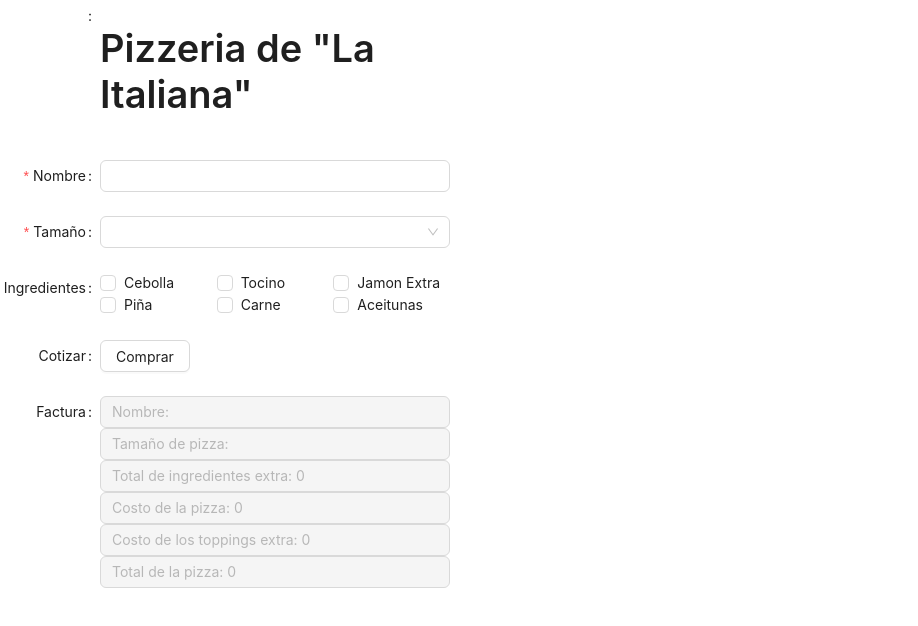
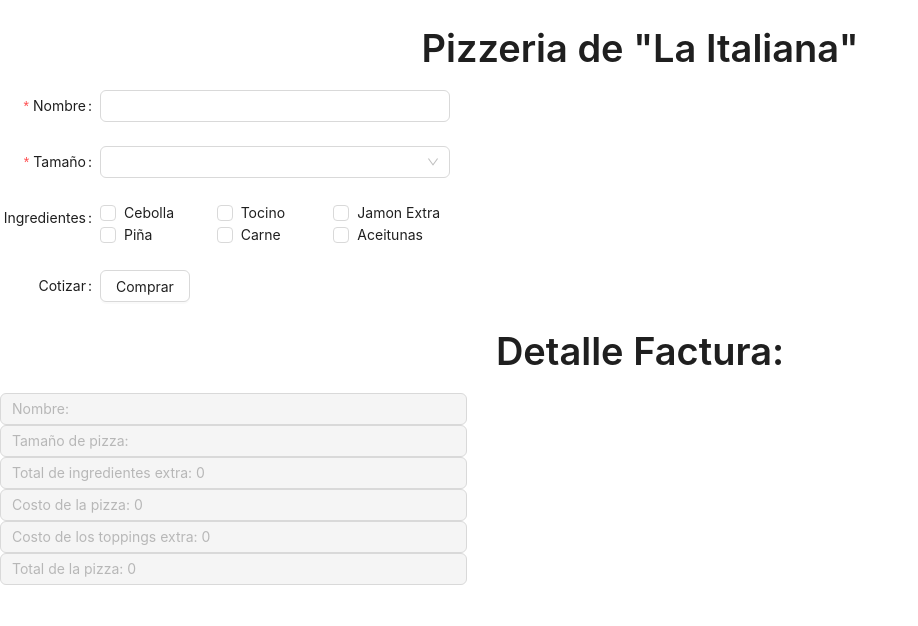
Before and after one commit to WilfredoAcosta/desafiodps2, a React (Create React App) app: page / in a window 1280 px wide. Shown: the top 626 px of the page, without its empty margins (0-918 px from the left). Built offline with nearby package versions, Linux system fonts and the light colour scheme.

Commit message:
Agregado calculo inicial de la factura

```diff
--- a/src/App.js
+++ b/src/App.js
@@ -21,6 +21,7 @@ const FormDisabledDemo = () => {
   const [costoPizza, setCostoPizza] = useState(0);
   const [totalPagar, setTotalPagar] = useState(0);
   const [costoExtras, setCostoExtras] = useState(0);
+  const [form] = Form.useForm();
 
   const CalcularTotalPagar = () => {
 
@@ -36,8 +37,12 @@ const FormDisabledDemo = () => {
 
   return (
     <>
-
+      <center>
+        <Title>Pizzeria de "La Italiana"</Title>
+      </center>
       <Form
+        form={form}
+        name="control-ref"
         labelCol={{
           span: 4,
         }}
@@ -50,17 +55,22 @@ const FormDisabledDemo = () => {
           maxWidth: 600,
         }}
       >
-        <Form.Item label=" ">
-          <Title>Pizzeria de "La Italiana"</Title>
-        </Form.Item>
 
-        <Form.Item label="Nombre" onChange={(e) => {
+        <Form.Item label="Nombre" name="Nombre" onChange={(e) => {
           setNombre(e.target.value)
-        }} required>
+        }} rules={[
+          {
+            required: true,
+          },
+        ]}>
           <Input />
         </Form.Item>
-        <Form.Item label="Tamaño" required>
-          <Select>
+        <Form.Item label="Tamaño" name="Tamaño" rules={[
+          {
+            required: true,
+          },
+        ]}>
+          <Select onChange={(e) => setTipoPizza(e)}>
             {pizzas.map(e => (
               <Select.Option value={e.nombre}>{e.nombre}</Select.Option>
             ))}
@@ -85,12 +95,27 @@ const FormDisabledDemo = () => {
 
         </Form.Item>
 
-        <Form.Item label="Cotizar">
+        <Form.Item label="Cotizar" htmlType="submit">
           <Button onClick={() => CalcularTotalPagar()}>Comprar</Button>
         </Form.Item>
+      </Form>
+      <center>
+        <Title>Detalle Factura:</Title>
+      </center>
 
-
-        <Form.Item label="Factura">
+      <Form
+        labelCol={{
+          span: 4,
+        }}
+        wrapperCol={{
+          span: 14,
+        }}
+        layout="horizontal"
+        disabled={false}
+        style={{
+          maxWidth: 800,
+        }}>
+        <Form.Item>
           <Input placeholder={'Nombre: ' + nombre} disabled />
           <Input placeholder={'Tamaño de pizza: ' + tipoPizza} disabled />
           <Input placeholder={'Total de ingredientes extra: ' + conteoIngredientes} disabled />
@@ -98,8 +123,8 @@ const FormDisabledDemo = () => {
           <Input placeholder={'Costo de los toppings extra: ' + costoExtras} disabled />
           <Input placeholder={'Total de la pizza: ' + totalPagar} disabled />
         </Form.Item>
+      </Form>
 
-      </Form>
     </>
   );
 };
```
